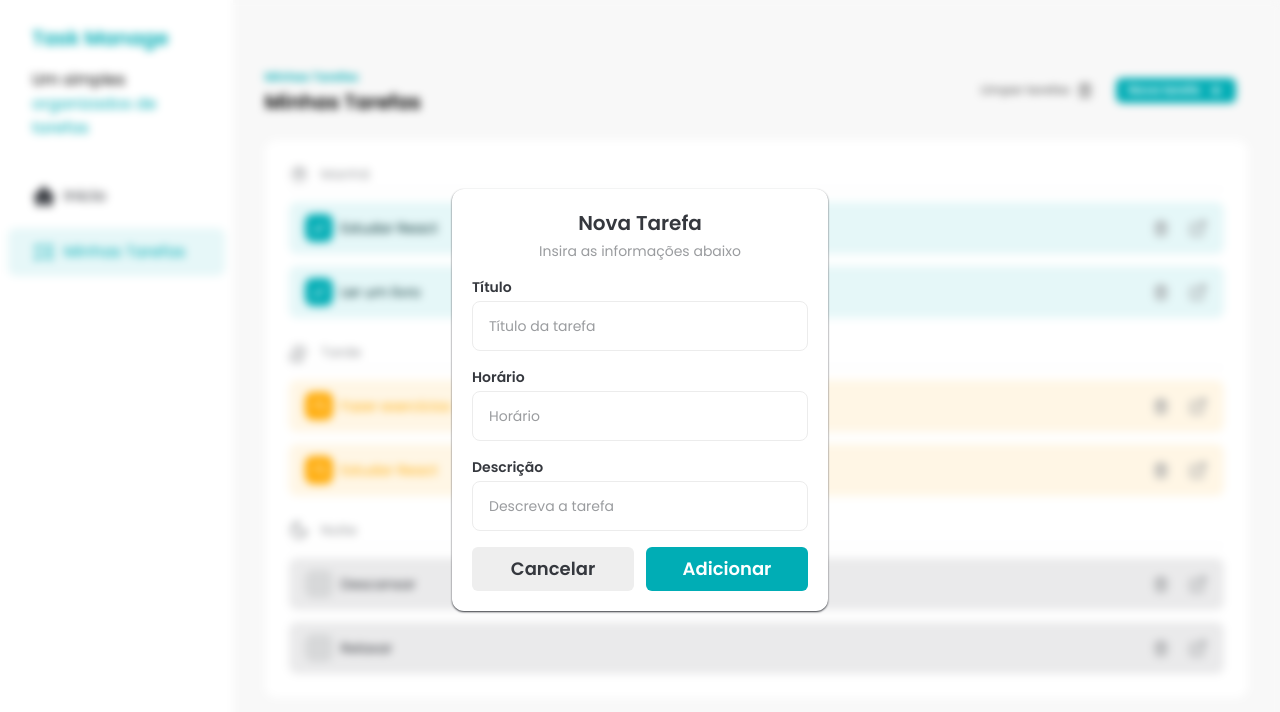
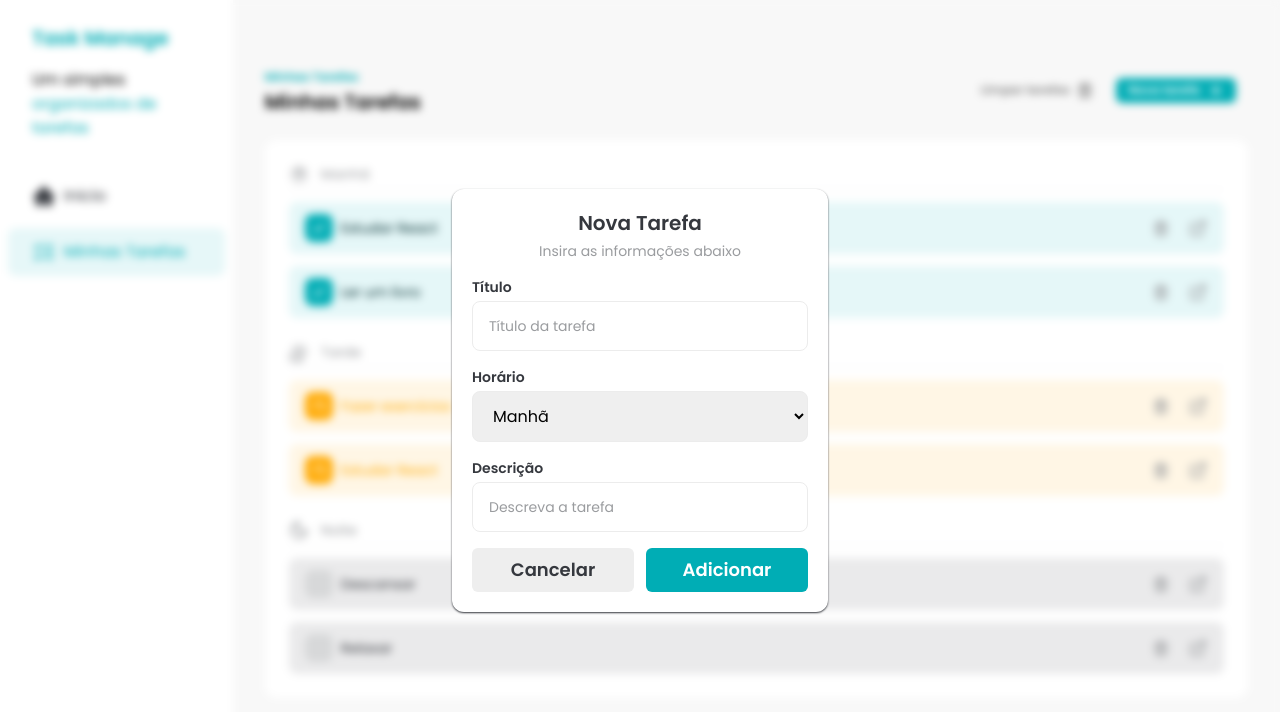
Before and after one commit to RobsonFerrazMineiro/rfm-task-manager, a React (Vite) app: page / in a window 1280 px wide. Both pictures are taken after a click on the button "Nova tarefa". Shown: the top 712 px of the page. Built offline with nearby package versions, Linux system fonts and the light colour scheme.

Commit message:
feat: add InputLabel component

```diff
--- a/src/components/AddTaskDialog.jsx
+++ b/src/components/AddTaskDialog.jsx
@@ -5,6 +5,7 @@
 
 import Button from "./Button"
 import Input from "./Input"
+import InputLabel from "./InputLabel"
 
 const AddTaskDialog = ({ isOpen, handleClose }) => {
   const nodeRef = useRef()
@@ -37,7 +38,18 @@
                   label="Título"
                   placeholder="Título da tarefa"
                 />
-                <Input id="time" label="Horário" placeholder="Horário" />
+                <div className="flex flex-col gap-1 text-left">
+                  <InputLabel hmtlFor="time">Horário</InputLabel>
+                  <select
+                    id="time"
+                    className="rounded-lg border border-solid border-[#ECECEC] px-4 py-3 outline-[#00ADB5] placeholder:text-sm placeholder:text-[#9A9C9F]"
+                  >
+                    <option value="morning">Manhã</option>
+                    <option value="afternomm">Tarde</option>
+                    <option value="evening">Noite</option>
+                  </select>
+                </div>
+
                 <Input
                   id="description"
                   label="Descrição"
--- a/src/components/Input.jsx
+++ b/src/components/Input.jsx
@@ -1,9 +1,9 @@
+import InputLabel from "./InputLabel"
+
 const Input = ({ label, ...rest }) => {
   return (
     <div className="flex flex-col space-y-1 text-left">
-      <label className="text-sm font-semibold text-[#35383E]" htmlFor={rest.id}>
-        {label}
-      </label>
+      <InputLabel hmtlFor={rest.id}>{label}</InputLabel>
       <input
         className="rounded-lg border border-solid border-[#ECECEC] px-4 py-3 outline-[#00ADB5] placeholder:text-sm placeholder:text-[#9A9C9F]"
         {...rest}
--- /dev/null
+++ b/src/components/InputLabel.jsx
@@ -0,0 +1,9 @@
+const InputLabel = (props) => {
+  return (
+    <label className="text-sm font-semibold text-[#35383E]" {...props}>
+      {props.children}
+    </label>
+  )
+}
+
+export default InputLabel
```
